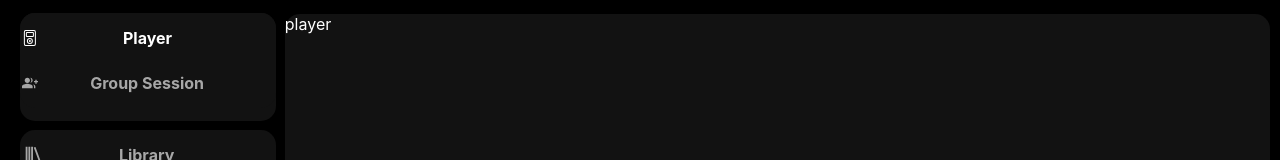
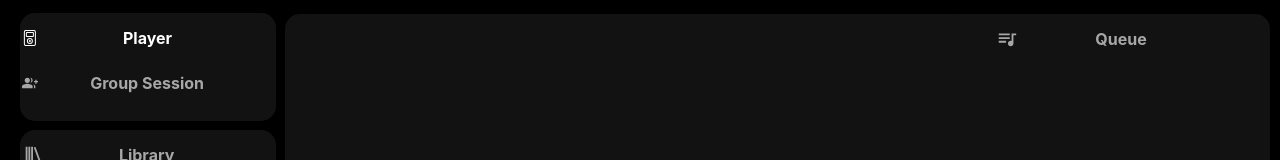
Before and after one commit to Bryan7Lee/DataCommsProject, a React (Create React App) app in the folder client/: page / in a window 1280 px wide. Shown: the top 160 px of the page. Built offline with nearby package versions, Linux system fonts and the light colour scheme; no server answers.

Commit message:
updated UI with queue

```diff
--- a/client/src/components/audioPlayer/audioPlayer.css
+++ b/client/src/components/audioPlayer/audioPlayer.css
@@ -1,9 +1,3 @@
-.player-body {
-    width: 100%;
-    height: 40%;
-    margin: 3% 0%;
-  }
-
   .player-left-body {
     width: 37%;
   }
--- a/client/src/globalstyles.css
+++ b/client/src/globalstyles.css
@@ -8,8 +8,17 @@
     border-radius: 15px;
     opacity: 1;
     color: white;
+    flex-direction: row;
   }
 
   .flex {
     display: flex;
   }
+
+    /*
+    width: calc(100% - 100px);
+  height: 96.5%;
+  background-color: #121212;
+  border-radius: 30px;
+  opacity: 1;
+  */
--- a/client/src/screens/library/library.js
+++ b/client/src/screens/library/library.js
@@ -3,7 +3,7 @@ import { IconContext } from "react-icons";
 import { BiLibrary } from "react-icons/bi";
 import "./library.css"
 
-export default function Library(props) {
+export default function Library() {
 
   return (
     <div className="btn-body">
--- a/client/src/screens/player/player.css
+++ b/client/src/screens/player/player.css
@@ -1,26 +1,26 @@
-.left-player-body {
-    width: 68%;
-    margin-right: 2%;
-    height: 100%;
+.player-body {
+  width: 68%;
+  height: 100%;
+  margin-right: 2px;
   }
 
-  .right-player-body {
-    width: 30%;
-    height: 100%;
-    display: flex;
-    flex-direction: column;
-    justify-content: space-between;
-  }
+.queue-body {
+  width: 30%;
+  height: 100%;
+}
 
 .body{
-    width: 75%;
-    height: 93%;
-    position: relative;
-    margin: auto;
-    display: flex;
-    align-items: center;
-    justify-content: center;
-    background-color: #121212;
+  width: 77%;
+  position: relative;
+  right: 5px;
+  margin: auto;
+  height: 96.5%;
+  background-color: #121212;
+  border-radius: 15px;
+  opacity: 1;
+  color: white;
+  flex-direction: row;
+  justify-content: space-evenly;
 }
 
 .music-player{
@@ -30,3 +30,7 @@
     background-color: #1ED760;
     padding: 30px;
 }
+
+flex {
+  display: flex;
+}
--- a/client/src/screens/player/player.js
+++ b/client/src/screens/player/player.js
@@ -1,6 +1,8 @@
 import React from "react";
 import "./player.css";
 import { useLocation } from "react-router-dom";
+import { IconContext } from "react-icons";
+import { MdQueueMusic } from "react-icons/md";
 import AudioPlayer from "../../components/audioPlayer/audioPlayer"
 
 export default function Player() {
@@ -9,7 +11,16 @@ export default function Player() {
   console.log(location);
 
   return (
-    <div className = "screen-container flex">player
+    <div className = "body flex">
+      <div className = "player-body"></div>
+      <div className = "queue-body">
+      <div className="btn-body">
+        <IconContext.Provider value={{ size: "22px", className: "btn-icon" }}>
+          {<MdQueueMusic />}
+          <p className="lib-title">{"Queue"}</p>
+        </IconContext.Provider>
+        </div>
+      </div>
     </div>
   );
 }
```
